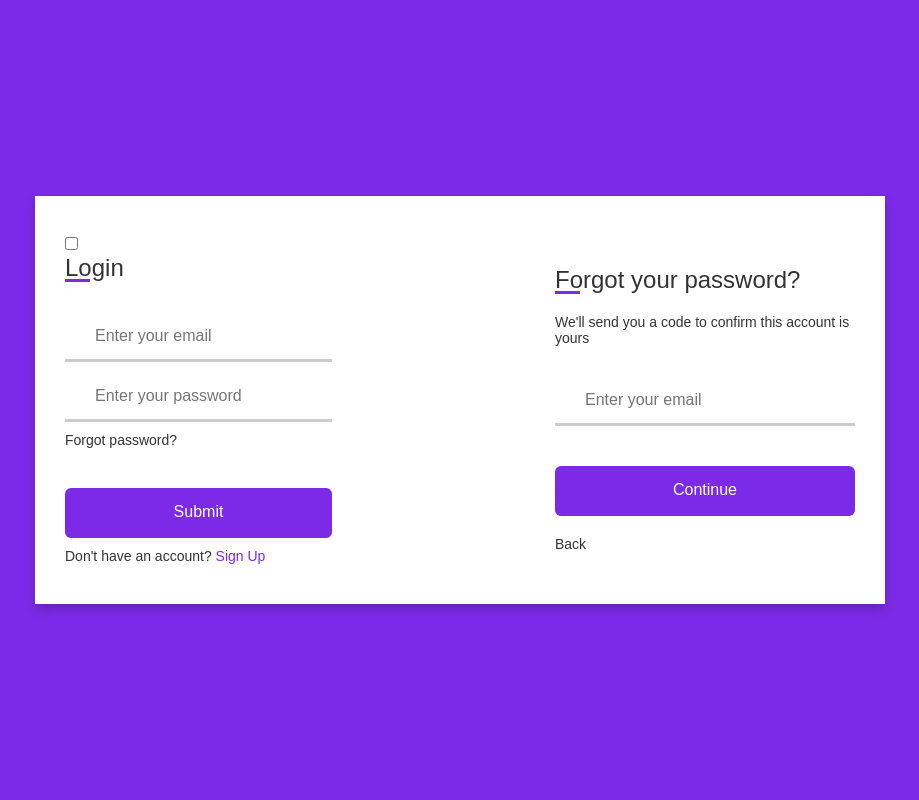
After one commit to IsaacMM01/django-curso, a Django app: template MiCurso/news/templates/register.html in a window 1280 px wide. The commit adds this page. Shown: the whole page, without its empty margins (180-1099 px from the left). Run offline with Django 4.2, Linux system fonts and the light colour scheme; the template is opened without the code that fills it, so the values that code supplies are empty; some libraries are stand-ins or nearby versions.

Commit message:
Rehaciendo el login y el forgot password

```diff
--- /dev/null
+++ b/MiCurso/news/styles/register.css
@@ -0,0 +1,131 @@
+*{
+    margin: 0;
+    padding: 0;
+    box-sizing: border-box;
+    font-family: "Poppins", sans-serif;
+}
+body{
+    min-height: 100vh;
+    display: flex;
+    align-items: center;
+    justify-content: center;
+    background: #7d2ae8;
+    padding: 30px;
+}
+.conteiner{
+    position: relative;
+    max-width: 850px;
+    width: 100%;
+    background: #fff;
+    padding: 40px 30px;
+    box-shadow: 0 5px 10px rgba(0,0,0,0.2);
+}
+.conteiner .cover{
+    position: absolute;
+    top: 0;
+    left: 50%;
+    height: 100%;
+    width: 50%;
+    background: red;
+    z-index: 98;
+
+}
+.conteiner .form{
+    height: 100%;
+    width: 100%;
+    background: #fff;
+}
+.conteiner .form-content{
+    display: flex;
+    align-items: center;
+    justify-content: space-between;
+}
+.form-content .login-form{
+    width: calc(100%/2 -25px);
+}
+.form-content .forgot{
+    left: 50%;
+    width: 300px;
+}
+form .form-content .title{
+    position: relative;
+    font-size: 24px;
+    font-weight: 500;
+    color: #333;
+}
+form .form-content .title:before{
+    content:'';
+    position: absolute;
+    left: 0;
+    bottom: 0;
+    height: 3px;
+    width: 25px;
+    background: #7d2ae8;
+}
+form .form-content .input-boxes{
+    margin-top: 30px;
+}
+form .form-content .input-box{
+    display: flex;
+    align-items: center;
+    height: 50px;
+    width: 100%;
+    margin: 10px 0;
+    position: relative;
+}
+.form-content .input-box input{
+    height: 100%;
+    width: 100%;
+    outline: none;
+    border: none;
+    padding: 0 30px;
+    font-size: 16px;
+    font-weight: 500;
+    border-bottom: 3px solid rgba(0,0,0,0.2);
+    transition: all 0.3s ease;
+}
+.form-content .input-box input:focus,
+.form-content .input-box input:valid{
+    border-color: #7d2ae8;
+}
+.form-content .input-box i{
+    position: absolute;
+    color: #7d2ae8;
+    font-size: 17px;
+}
+form .form-content .text{
+    font-size: 14px;
+    font-weight: 500;
+    color: #333;
+}
+form .form-content .forgot .text{
+    margin-top: 20px;
+}
+form .form-content .text a{
+    text-decoration: none;
+    color: #7d2ae8;
+}
+form .form-content .text a:hover{
+    text-decoration: underline;
+}
+form .form-content .button{
+    color: #fff;
+    margin-top: 40px;
+}
+form .form-content .button input{
+    color: #fff;
+    background: #7d2ae8;
+    border-radius: 6px;
+    padding: 0;
+    cursor: pointer;
+    transition: all 0.4s ease;
+}
+form .form-content .button input:hover{
+    background: #5b13b9;
+}
+form .fomr-content label{
+    color: #5b13b9;
+}
+form .form-content label:hover{
+    text-decoration: underline;
+}
--- a/MiCurso/news/templates/mi_nav_bar.html
+++ b/MiCurso/news/templates/mi_nav_bar.html
@@ -37,11 +37,11 @@
               </li>
 
               <li class="nav-item">
-                <a class="nav-link" href = "#">Sign in</a>
+                <a class="nav-link" href = "login">Sign In</a>
               </li>
 
               <li class="nav-item">
-                <a class="nav-link" href = "#">Sign up</a>
+                <a class="nav-link" href = "signUp">Sign up</a>
               </li>
 
             </ul>
--- /dev/null
+++ b/MiCurso/news/templates/register.html
@@ -0,0 +1,53 @@
+{% load static %}
+<!DOCTYPE html>
+<html lang="en">
+<head>
+    <meta charset="UTF-8">
+    <meta name="viewport" content="width=device-width, initial-scale=1.0">
+    <title>Login</title>
+    <link rel="stylesheet" href="{% static 'register.css' %}" type="text/css" >
+    <link rel="stylesheet" href="https://cdnjs.cloudflare.com//ajax/libs/font-awesome/5.15.3/css/all.min.css">
+</head>
+<body>
+    <div class="conteiner">
+        <input type="checkbox" id = "flip">
+        <!--<div class="cover"></div>\-->
+        <form action="#">
+            <div class="form-content">
+                <div class="login-form">
+                    <div class="title">Login</div>
+                    <div class="input-boxes">
+                        <div class="input-box">
+                            <i class="fas fa-envelope"></i>
+                            <input type="text" placeholder="Enter your email" required>
+                        </div>
+                        <div class="input-box">
+                            <i class="fas fa-envelope"></i>
+                            <input type="password" placeholder="Enter your password" required>
+                        </div>
+                        <div class = "text"><label for="flip">Forgot password?</label></div>
+                        <div class="button input-box">
+                            <input type="submit" value="Submit">
+                        </div>
+                        <div class="text">Don't have an account? <a href="../signUp">Sign Up</a></div>
+                    </div>
+                </div>
+                <div class="forgot">
+                    <div class="title">Forgot your password?</div>
+                    <div class="text"> We'll send you a code to confirm this account is yours</div>
+                    <div class="input-boxes">
+                        <div class="input-box">
+                            <i class="fas fa-envelope"></i>
+                            <input type="text" placeholder="Enter your email" required>
+                        </div>
+                        <div class="button input-box">
+                            <input type="submit" value="Continue">
+                        </div>
+                        <div class="text"><label for="flip">Back</label></div>
+                    </div>
+                </div>
+            </div>
+        </form>
+    </div>
+</body>
+</html>
--- a/MiCurso/news/templates/signUp.html
+++ b/MiCurso/news/templates/signUp.html
@@ -5,8 +5,8 @@
     <meta charset="UTF-8">
     <meta name="viewport" content="width=device-width, initial-scale=1.0">
     <title>Sign Up</title>
+    <link rel="stylesheet" href="{% static 'signUp.css' %}" type="text/css"/>
     <link rel="stylesheet" href="style.css">
-    <link rel="stylesheet" href="{% static 'signUp.css' %}" type="text/css"/>
 </head>
 <body>
     <div class="conteiner">
@@ -61,6 +61,9 @@
             <div class="button">
                 <input type="submit" value="Register">
             </div>
+            <div class="text">
+                Already have an account? <a href="../login">Login now</a>
+            </div>
         </form>
     </div>
 </body>
--- a/MiCurso/news/views.py
+++ b/MiCurso/news/views.py
@@ -5,6 +5,6 @@ from django.http import HttpResponse
 def index(request):
     return render(request, "mi_nav_bar.html")
 def login(request):
-    return render (request, "my_login.html")
+    return render (request, "register.html")
 def signUp(request):
     return render(request, "signUp.html")
```
Also changed, not shown: MiCurso/news/styles/login.css (deleted, +0 -95 lines), MiCurso/news/styles/signUp.css (+10 -0 lines), MiCurso/news/templates/my_login.html (deleted, +0 -33 lines), MiCurso/news/static/login/city.jpg (added), MiCurso/news/static/login/login.jpg (deleted), MiCurso/news/static/login/login_edit.jpg (deleted).
